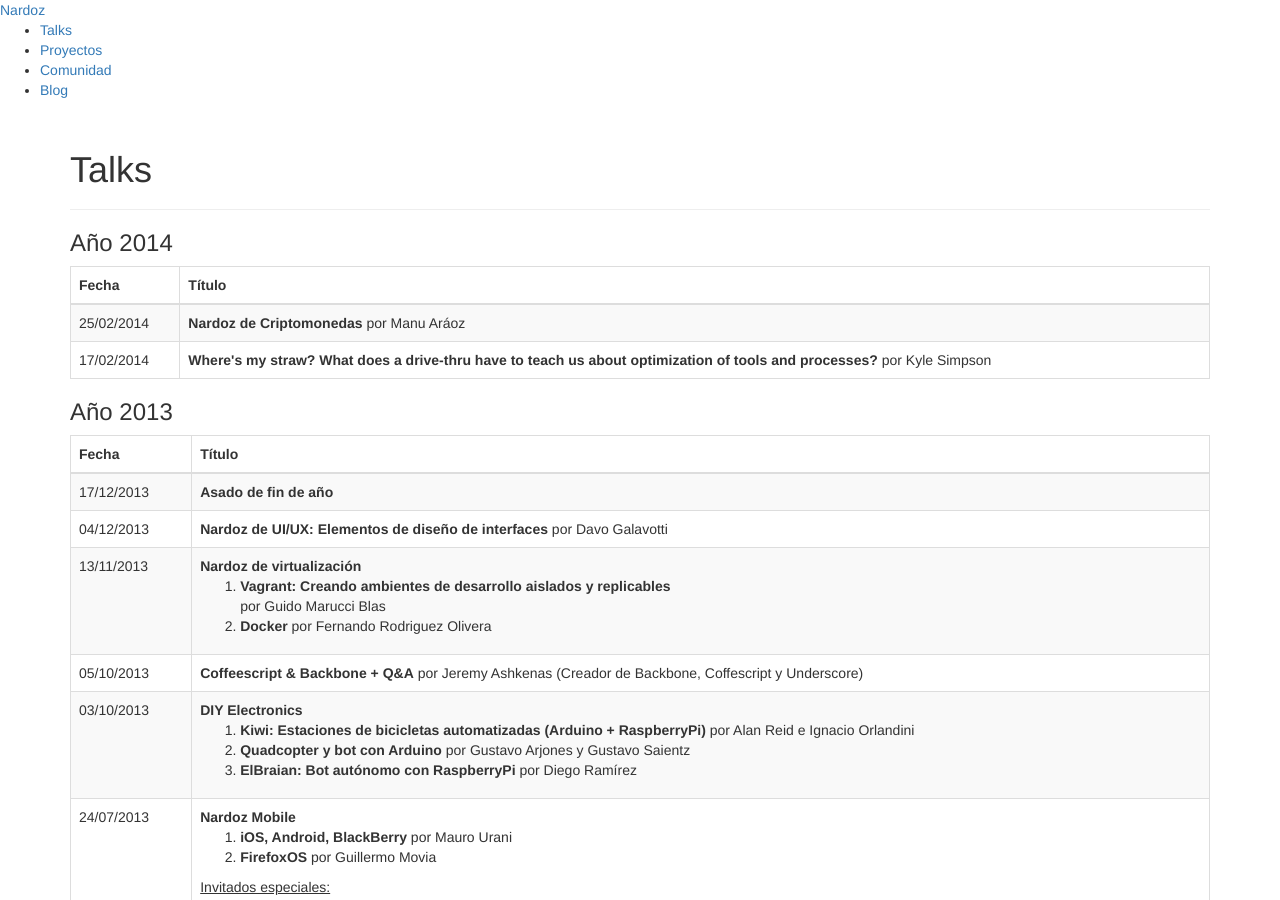
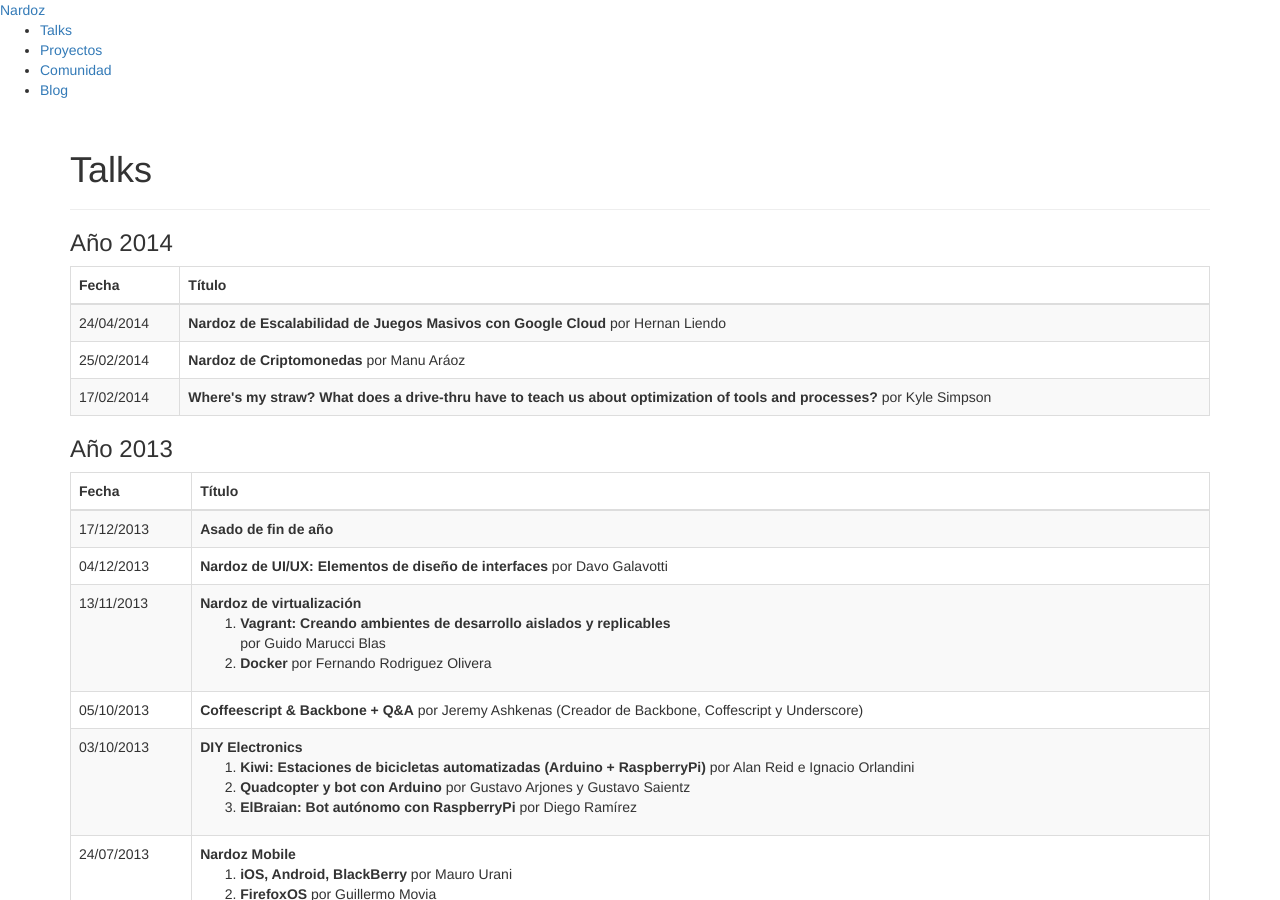
Before and after one commit to Nardoz/nardoz.github.com, a Jekyll site: the page built from talks.html, in a window 1280 px wide and 900 px high. Built offline with Jekyll 4.4.1, drawn with Linux system fonts in a browser that asks for light colours; nearby versions of some CDN libraries; library files that are not in the unit come from our copies.

Commit message:
added new talk

```diff
--- a/index.html
+++ b/index.html
@@ -14,6 +14,12 @@ title: Talks
     </tr>
   </thead>
   <tbody>
+    <tr>
+      <td>24/04/2014</td>
+      <td>
+        <strong>Nardoz de Escalabilidad de Juegos Masivos con Google Cloud</strong> por Hernan Liendo
+      </td>
+    </tr>
     <tr>
       <td>25/02/2014</td>
       <td>
--- a/talks.html
+++ b/talks.html
@@ -18,6 +18,12 @@ title: Talks
       </tr>
     </thead>
     <tbody>
+      <tr>
+        <td>24/04/2014</td>
+        <td>
+          <strong>Nardoz de Escalabilidad de Juegos Masivos con Google Cloud</strong> por Hernan Liendo
+        </td>
+      </tr>
       <tr>
         <td>25/02/2014</td>
         <td>
```
